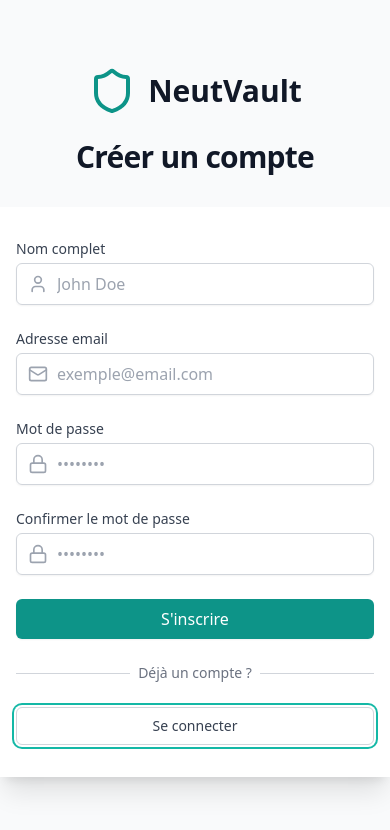
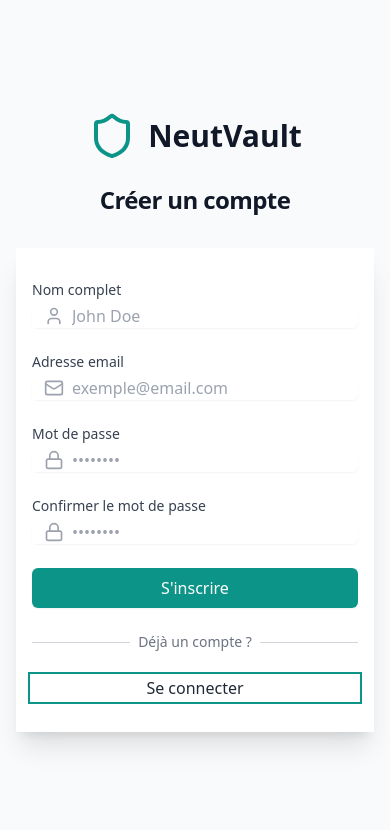
Before and after one commit to azarqane/Dataroom, a React (Vite) app: page /auth in a window 390 px wide. Both pictures are taken after a click on the button "Créer un nouveau compte". Shown: the top 830 px of the page. Built offline with nearby package versions, Linux system fonts and the light colour scheme; what react-select-country-list would draw is missing.

Commit message:
Improve responsiveness of dashboard and pages

```diff
--- a/src/pages/AuthPage.tsx
+++ b/src/pages/AuthPage.tsx
@@ -1,6 +1,6 @@
 import React, { useState, useEffect } from 'react';
 import { Button } from '../components/Button';
-import { Shield, Mail, Lock, User } from 'lucide-react';
+import { Mail, Lock, User } from 'lucide-react';
 import { supabase } from '../lib/supabase';
 import { useNavigate } from 'react-router-dom';
 import Logo from "../components/Logo";
@@ -24,7 +24,6 @@ const AuthPage = () => {
     window.scrollTo(0, 0);
   }, []);
 
-  // Fonction de validation email
   const validateEmail = (email: string) => {
     return /^[^\s@]+@[^\s@]+\.[^\s@]+$/.test(email);
   };
@@ -82,15 +81,12 @@ const AuthPage = () => {
   };
 
   return (
-    <div className="min-h-screen bg-gray-50 flex flex-col justify-center py-12 sm:px-6 lg:px-8">
+    <div className="min-h-screen bg-gray-50 flex flex-col justify-center py-12 px-4 sm:px-6 lg:px-8">
       <div className="sm:mx-auto sm:w-full sm:max-w-md">
         <div className="flex justify-center">
-          <div className="flex justify-center">
-  <Logo size={48} textSize="text-3xl" />
-</div>
-
+          <Logo size={48} textSize="text-3xl" />
         </div>
-        <h2 className="mt-6 text-center text-3xl font-bold text-gray-900">
+        <h2 className="mt-6 text-center text-2xl md:text-3xl font-bold text-gray-900">
           {isLogin ? 'Connexion à votre compte' : 'Créer un compte'}
         </h2>
       </div>
@@ -114,7 +110,7 @@ const AuthPage = () => {
                     required
                     value={formData.name}
                     onChange={handleInputChange}
-                    className="block w-full pl-10 pr-3 py-2 border border-gray-300 rounded-md focus:outline-none focus:ring-teal-500 focus:border-teal-500 sm:text-sm"
+                    className="input pl-10"
                     placeholder="John Doe"
                   />
                 </div>
@@ -137,7 +133,7 @@ const AuthPage = () => {
                   required
                   value={formData.email}
                   onChange={handleInputChange}
-                  className="block w-full pl-10 pr-3 py-2 border border-gray-300 rounded-md focus:outline-none focus:ring-teal-500 focus:border-teal-500 sm:text-sm"
+                  className="input pl-10"
                   placeholder="exemple@email.com"
                 />
               </div>
@@ -159,7 +155,7 @@ const AuthPage = () => {
                   required
                   value={formData.password}
                   onChange={handleInputChange}
-                  className="block w-full pl-10 pr-3 py-2 border border-gray-300 rounded-md focus:outline-none focus:ring-teal-500 focus:border-teal-500 sm:text-sm"
+                  className="input pl-10"
                   placeholder="••••••••"
                 />
               </div>
@@ -181,7 +177,7 @@ const AuthPage = () => {
                     required
                     value={formData.confirmPassword}
                     onChange={handleInputChange}
-                    className="block w-full pl-10 pr-3 py-2 border border-gray-300 rounded-md focus:outline-none focus:ring-teal-500 focus:border-teal-500 sm:text-sm"
+                    className="input pl-10"
                     placeholder="••••••••"
                   />
                 </div>
@@ -195,7 +191,7 @@ const AuthPage = () => {
                     id="remember-me"
                     name="remember-me"
                     type="checkbox"
-                    className="h-4 w-4 text-teal-600 focus:ring-teal-500 border-gray-300 rounded"
+                    className="h-4 w-4 text-primary-600 focus:ring-primary-500 border-gray-300 rounded"
                   />
                   <label htmlFor="remember-me" className="ml-2 block text-sm text-gray-900">
                     Se souvenir de moi
@@ -203,7 +199,7 @@ const AuthPage = () => {
                 </div>
 
                 <div className="text-sm">
-                  <a href="#" className="font-medium text-teal-600 hover:text-teal-500">
+                  <a href="#" className="font-medium text-primary-600 hover:text-primary-500">
                     Mot de passe oublié ?
                   </a>
                 </div>
@@ -214,9 +210,9 @@ const AuthPage = () => {
               <Button type="submit" variant="primary" className="w-full" disabled={loading}>
                 {isLogin ? 'Se connecter' : "S'inscrire"}
               </Button>
-              {error && <p className="text-red-600 text-sm text-center mt-2">{error}</p>}
-              {success && <p className="text-green-600 text-sm text-center mt-2">{success}</p>}
-              {loading && <p className="text-gray-500 text-sm text-center mt-2">Traitement en cours...</p>}
+              {error && <p className="mt-2 text-sm text-red-600 text-center">{error}</p>}
+              {success && <p className="mt-2 text-sm text-green-600 text-center">{success}</p>}
+              {loading && <p className="mt-2 text-sm text-gray-500 text-center">Traitement en cours...</p>}
             </div>
           </form>
 
@@ -239,7 +235,7 @@ const AuthPage = () => {
                   setError(null);
                   setSuccess(null);
                 }}
-                className="w-full flex justify-center py-2 px-4 border border-gray-300 rounded-md shadow-sm text-sm font-medium text-gray-700 bg-white hover:bg-gray-50 focus:outline-none focus:ring-2 focus:ring-offset-2 focus:ring-teal-500"
+                className="w-full btn btn-outline"
               >
                 {isLogin ? 'Créer un nouveau compte' : 'Se connecter'}
               </button>
```
